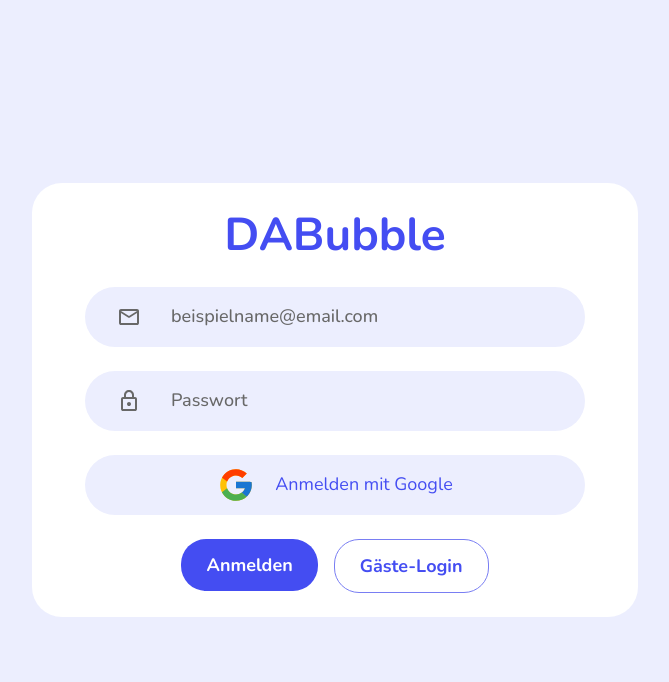
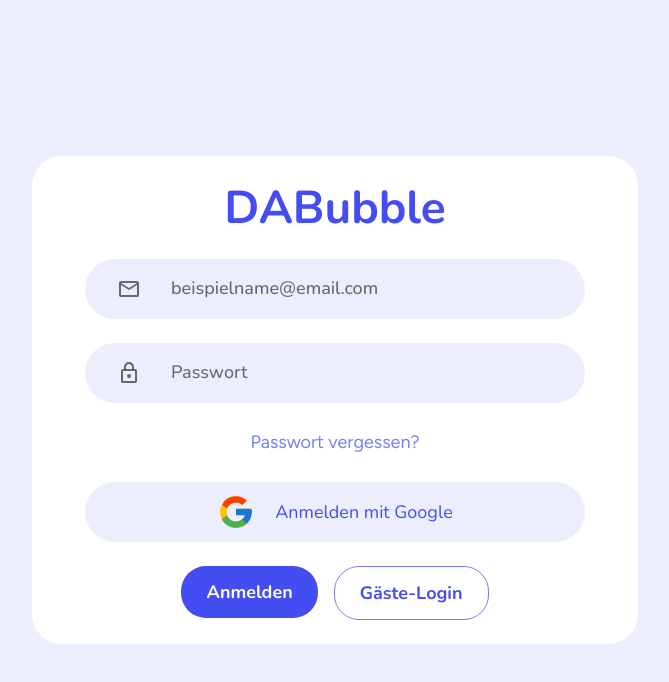
Before and after one commit to CWhymann/dabubble, an Angular app: page / in a window 1280 px wide. Shown: the top 682 px of the page, without its empty margins (305-974 px from the left). Built offline with nearby package versions, Linux system fonts and the light colour scheme.

Commit message:
feat: add forgot password link with hover state

```diff
--- a/src/app/app.html
+++ b/src/app/app.html
@@ -17,6 +17,7 @@
       name="password"
       placeholder="Passwort"
     />
+    <app-forgot-password-link />
     <app-button-google />
     <div class="flex flex-wrap justify-center gap-4">
       <app-button-primary>Anmelden</app-button-primary>
--- a/src/app/app.ts
+++ b/src/app/app.ts
@@ -2,11 +2,12 @@ import { Component } from '@angular/core';
 import { ButtonGoogle } from './shared/button-google/button-google';
 import { ButtonPrimary } from './shared/button-primary/button-primary';
 import { ButtonSecondary } from './shared/button-secondary/button-secondary';
+import { ForgotPasswordLink } from './shared/forgot-password-link/forgot-password-link';
 import { InputField } from './shared/input-field/input-field';
 
 @Component({
   selector: 'app-root',
-  imports: [ButtonGoogle, ButtonPrimary, ButtonSecondary, InputField],
+  imports: [ButtonGoogle, ButtonPrimary, ButtonSecondary, ForgotPasswordLink, InputField],
   templateUrl: './app.html',
   styleUrl: './app.css',
 })
--- /dev/null
+++ b/src/app/shared/forgot-password-link/forgot-password-link.html
@@ -0,0 +1,6 @@
+<button
+  class="cursor-pointer rounded-[30px] px-3.75 py-1.25 font-figtree text-lg leading-[1.2] whitespace-nowrap text-purple-2 transition-colors duration-100 ease-in hover:bg-bg hover:text-purple-1"
+  type="button"
+>
+  Passwort vergessen?
+</button>
```
Also changed, not shown: src/app/shared/forgot-password-link/forgot-password-link.ts (added, +7 -0 lines), 1 other file (tests, documents, lock files or other folders).
